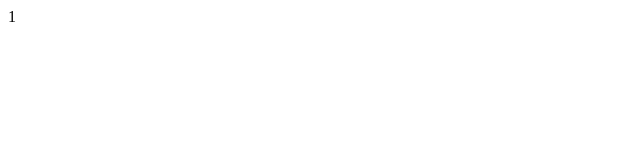
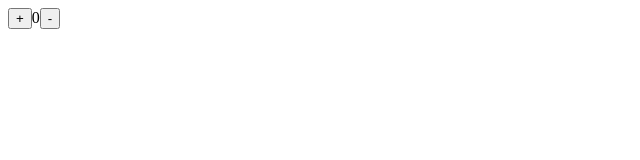
Before and after one commit to ybeliaev/react-experimants, a React (Create React App) app: page / in a window 1280 px wide. Shown: the top 160 px of the page, without its empty margins (0-640 px from the left). Built offline with nearby package versions, Linux system fonts and the light colour scheme.

Commit message:
make counter with clamp

```diff
--- a/package.json
+++ b/package.json
@@ -34,7 +34,8 @@
     "eslintConfig": {
         "extends": [
             "react-app",
-            "react-app/jest"
+            "react-app/jest",
+            "plugin:react/recommended"
         ]
     },
     "browserslist": {
@@ -53,5 +54,8 @@
         "hooks": {
             "pre-commit": "lint-staged"
         }
+    },
+    "devDependencies": {
+        "eslint-plugin-react": "^7.24.0"
     }
 }
--- a/src/App.js
+++ b/src/App.js
@@ -1,11 +1,14 @@
 import React from 'react'
+import Interface from './components/Interface'
 
 
 
 function App() {
 
     return (
-        1
+        <div>
+            <Interface min={1} max={10}/>
+        </div>
     )
 }
 
--- /dev/null
+++ b/src/components/Interface/index.js
@@ -0,0 +1,24 @@
+import React, { useState } from 'react'
+
+const Interface = ({min, max}) => {
+    const [count, setCount] = useState(0)
+    const clamp = (number, min, max) => {
+        return number > max ? max : number < min ? min : number
+    }
+    const currentCount = (val) => {
+        setCount(clamp(val,min, max))
+        console.log(val)
+    }
+    const inc = () => currentCount(count + 1)
+
+    const dec = () => currentCount(count - 1)
+    return (
+        <div>
+            <button onClick={inc}>+</button>
+            <span>{count}</span>
+            <button onClick={dec}>-</button>
+        </div>
+    )
+}
+
+export default Interface
```
Also changed, not shown: 2 other files (tests, documents, lock files or other folders).
